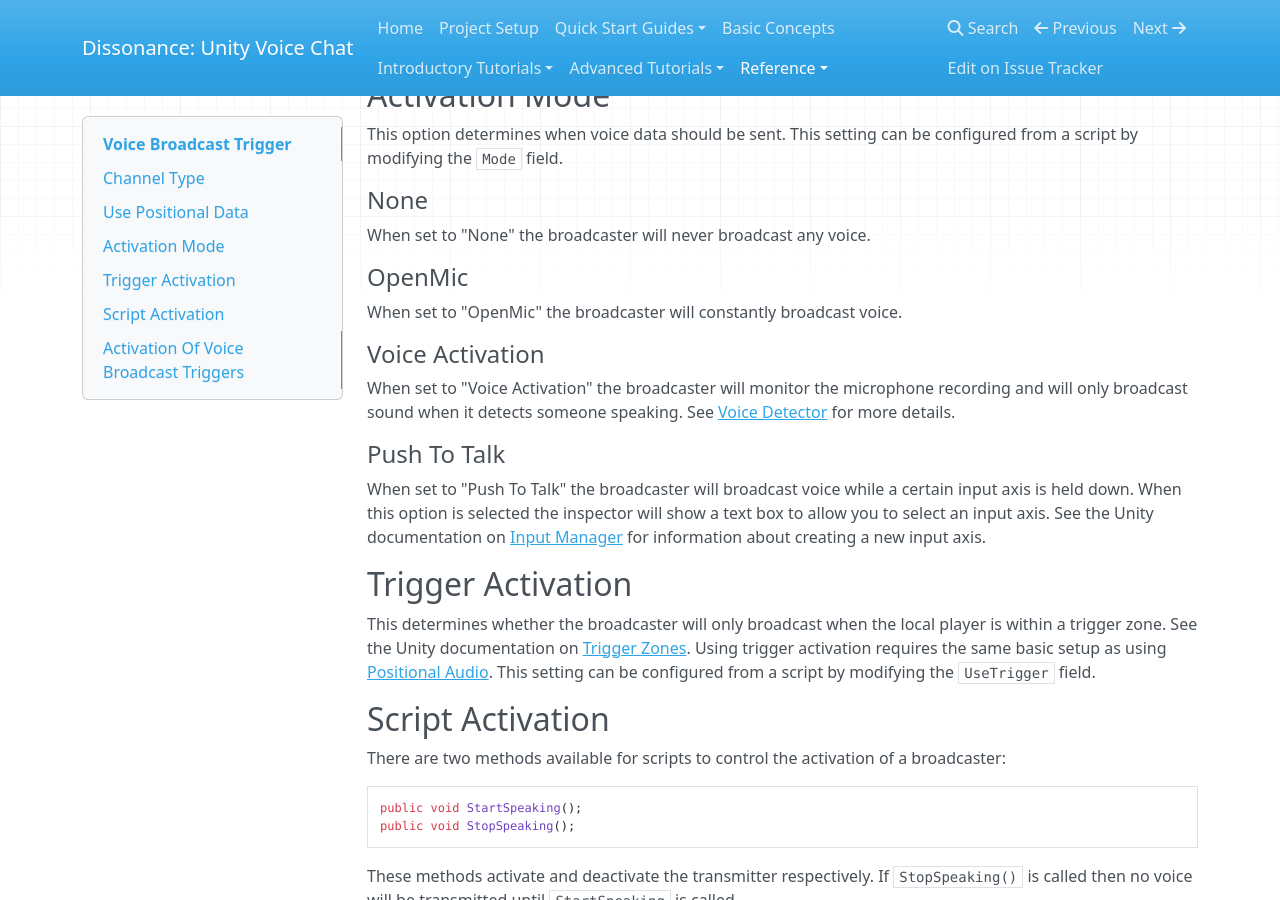
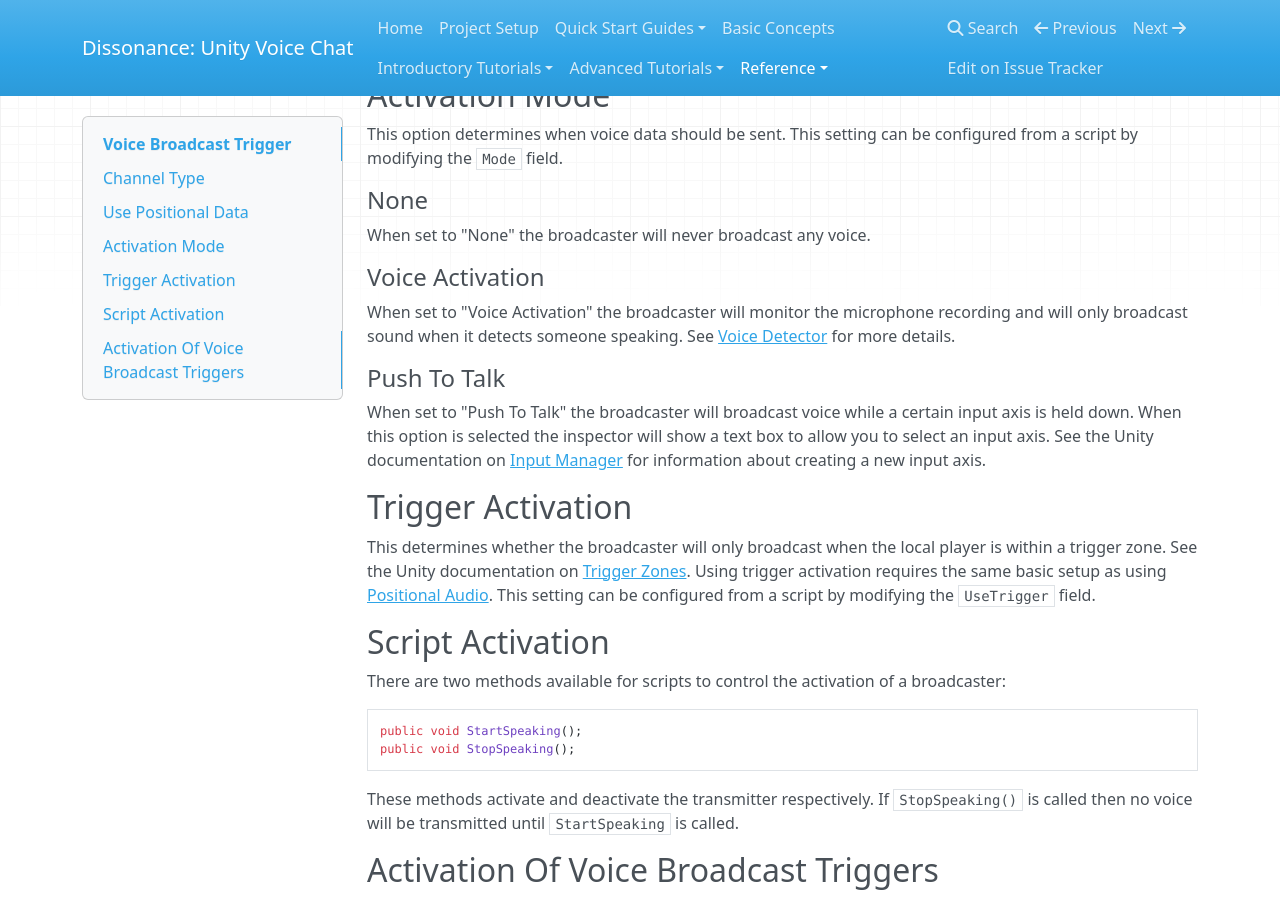
Before and after one commit to Placeholder-Software/Dissonance, an MkDocs documentation site: the page built from docs/Reference/Components/Voice-Broadcast-Trigger.md, in a window 1280 px wide and 900 px high, scrolled down 1276 px. Built offline with MkDocs 1.6.1, drawn with Linux system fonts in a browser that asks for light colours; nearby versions of some CDN libraries; old or Windows-style settings are respelled for this version of MkDocs.

Commit message:
Removed a mention of OpenMic mode from Voice-Broadcast-Trigger.md
Signed-off-by: Martin Evans <martindevans@gmail.com>

```diff
--- a/docs/Reference/Components/Voice-Broadcast-Trigger.md
+++ b/docs/Reference/Components/Voice-Broadcast-Trigger.md
@@ -32,10 +32,6 @@
 
 When set to "None" the broadcaster will never broadcast any voice.
 
-#### OpenMic
-
-When set to "OpenMic" the broadcaster will constantly broadcast voice.
-
 #### Voice Activation
 
 When set to "Voice Activation" the broadcaster will monitor the microphone recording and will only broadcast sound when it detects someone speaking. See [Voice Detector](/Reference/Audio/VAD) for more details.
```
